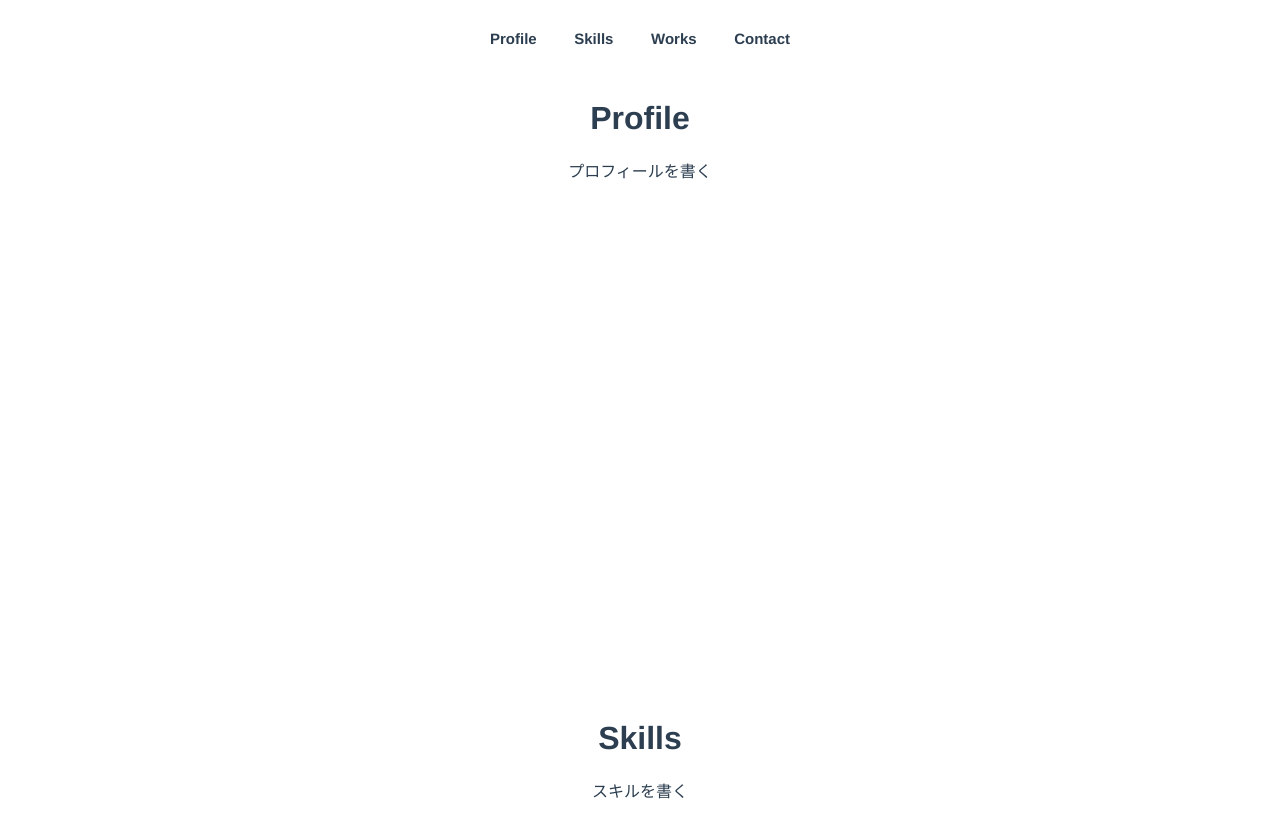
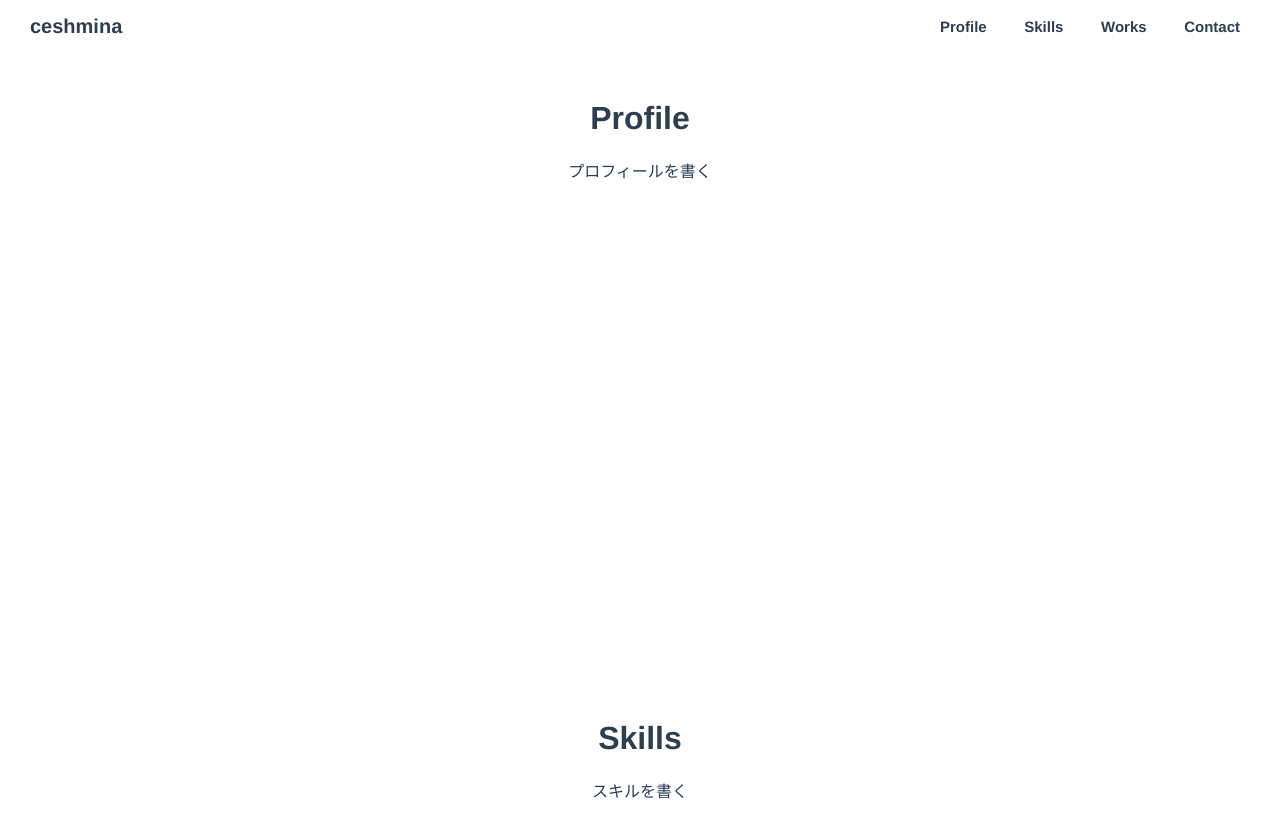
Before and after one commit to ceshmina/ceshmina.jp, a Vue app: page / in a window 1280 px wide. Shown: the top 838 px of the page. Built offline with nearby package versions, Linux system fonts and the light colour scheme.

Commit message:
#1: ナビゲーションバーにサイトタイトルを表示

```diff
--- a/src/App.vue
+++ b/src/App.vue
@@ -1,6 +1,6 @@
 <template>
   <NavigationBar />
-  <main class="main">
+  <main class="main" id="main">
     <router-view />
   </main>
 </template>
--- a/src/components/NavigationBar.vue
+++ b/src/components/NavigationBar.vue
@@ -1,4 +1,8 @@
 <template>
+  <header class="header">
+    <h1 class="website-title">
+      <a href="#" v-scroll-to="{el: '#main', offset: -100}">ceshmina</a>
+    </h1>
     <nav class="nav">
       <ul>
         <li v-for="section in sections" :key="section">
@@ -6,6 +10,7 @@
         </li>
       </ul>
     </nav>
+  </header>
 </template>
 
 <script>
@@ -24,7 +29,7 @@ export default {
 </script>
 
 <style lang="scss" scoped>
-.nav {
+.header {
   position: fixed;
   z-index: 100;
   background-color: rgba(255, 255, 255, 0.8);
@@ -32,20 +37,43 @@ export default {
   left: 0;
   width: 100%;
 
+  a {
+    font-weight: bold;
+    color: #2c3e50;
+    text-decoration: none;
+  }
+
+  @media (min-width: 800px) {
+    display: flex;
+    padding: 0 30px;
+    justify-content: space-between;
+    align-items: center;
+  }
+
+  .website-title {
+    font-size: 20px;
+    margin: 15px 0 10px;
+
+    @media (min-width: 800px) {
+      margin: 15px 0;
+    }
+  }
+
+  .nav {
     ul {
-    margin: 30px auto;
+      font-size: 15px;
+      margin: 10px auto 15px;
       padding: 0;
       max-width: 300px;
       display: flex;
       justify-content: space-between;
       list-style: none;
+
+      @media (min-width: 800px) {
+        margin: 15px 70px 15px 0;
+        width: 300px;
       }
-
-  a {
-    font-size: 15px;
-    font-weight: bold;
-    color: #2c3e50;
-    text-decoration: none;
+    }
   }
 }
 </style>
```
Lines whose indentation alone changed are shown as unchanged.
